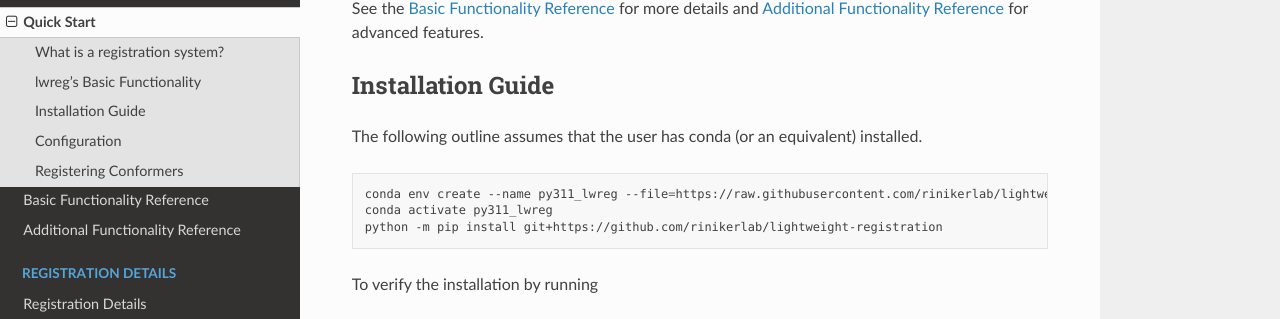
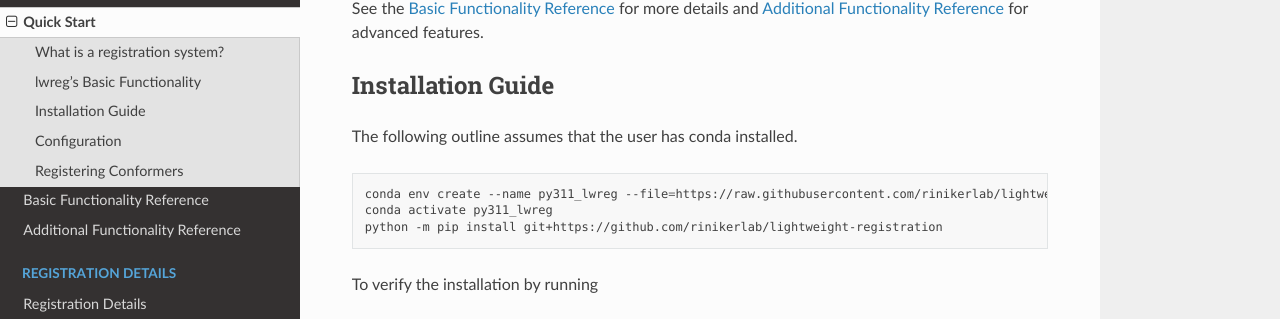
Before and after one commit to rinikerlab/lightweight-registration, a Sphinx documentation site: the page built from docs/source/gettingstarted.rst, in a window 1280 px wide and 900 px high, scrolled down 592 px. Shown: the part 131-450 px from the top of the window. Built offline with Sphinx 7.4.7 and the Read the Docs theme 3.1.0, drawn with Linux system fonts in a browser that asks for light colours.

Commit message:
Update docs/source/gettingstarted.rst
Co-authored-by: Greg Landrum <greg.landrum@gmail.com>

```diff
--- a/docs/source/gettingstarted.rst
+++ b/docs/source/gettingstarted.rst
@@ -34,7 +34,7 @@ See the :ref:`Basic Functionality Reference` for more details and :ref:`Addition
 
 Installation Guide
 ------------------
-The following outline assumes that the user has conda (or an equivalent) installed.
+The following outline assumes that the user has conda installed.
 
 .. code-block:: bash
 
```
